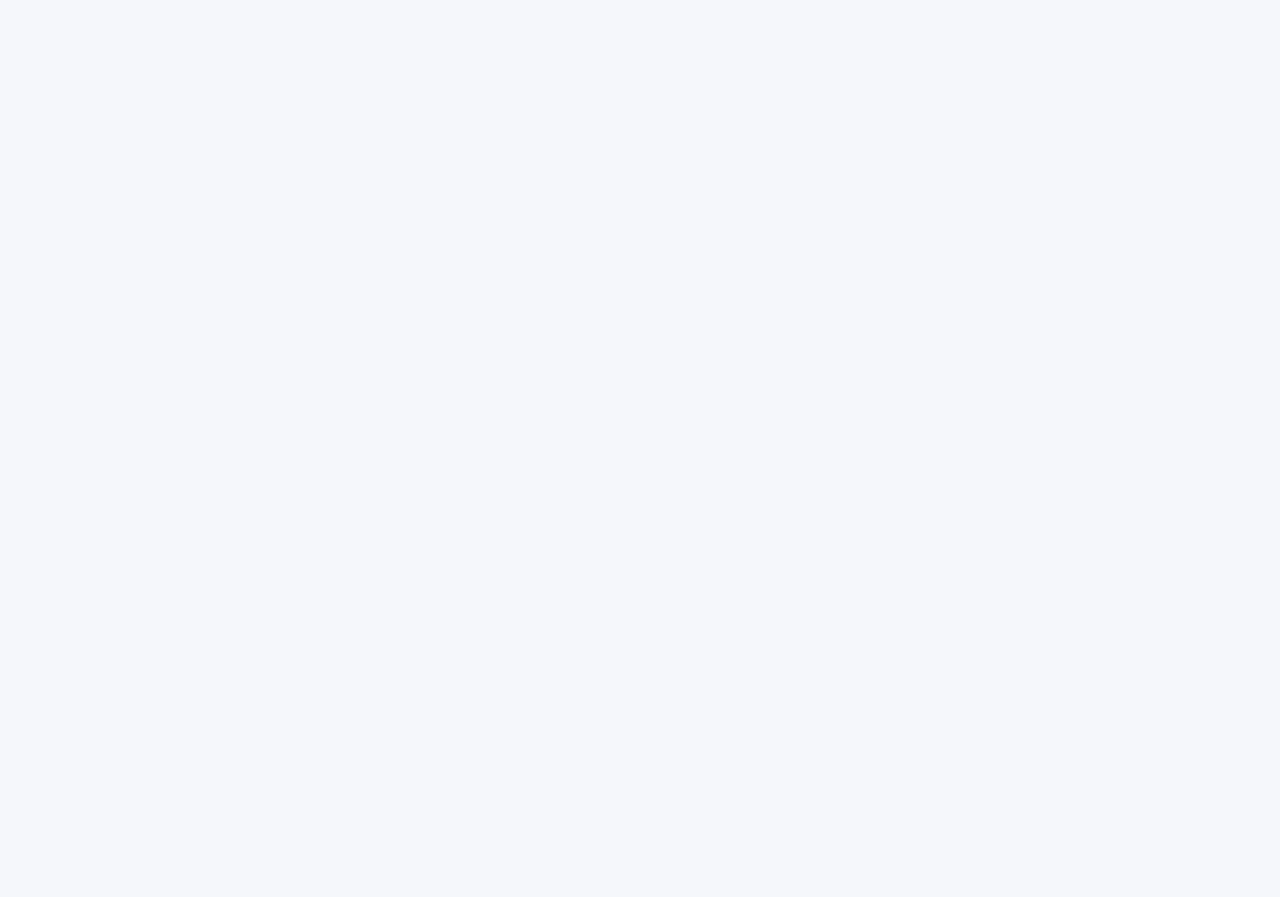
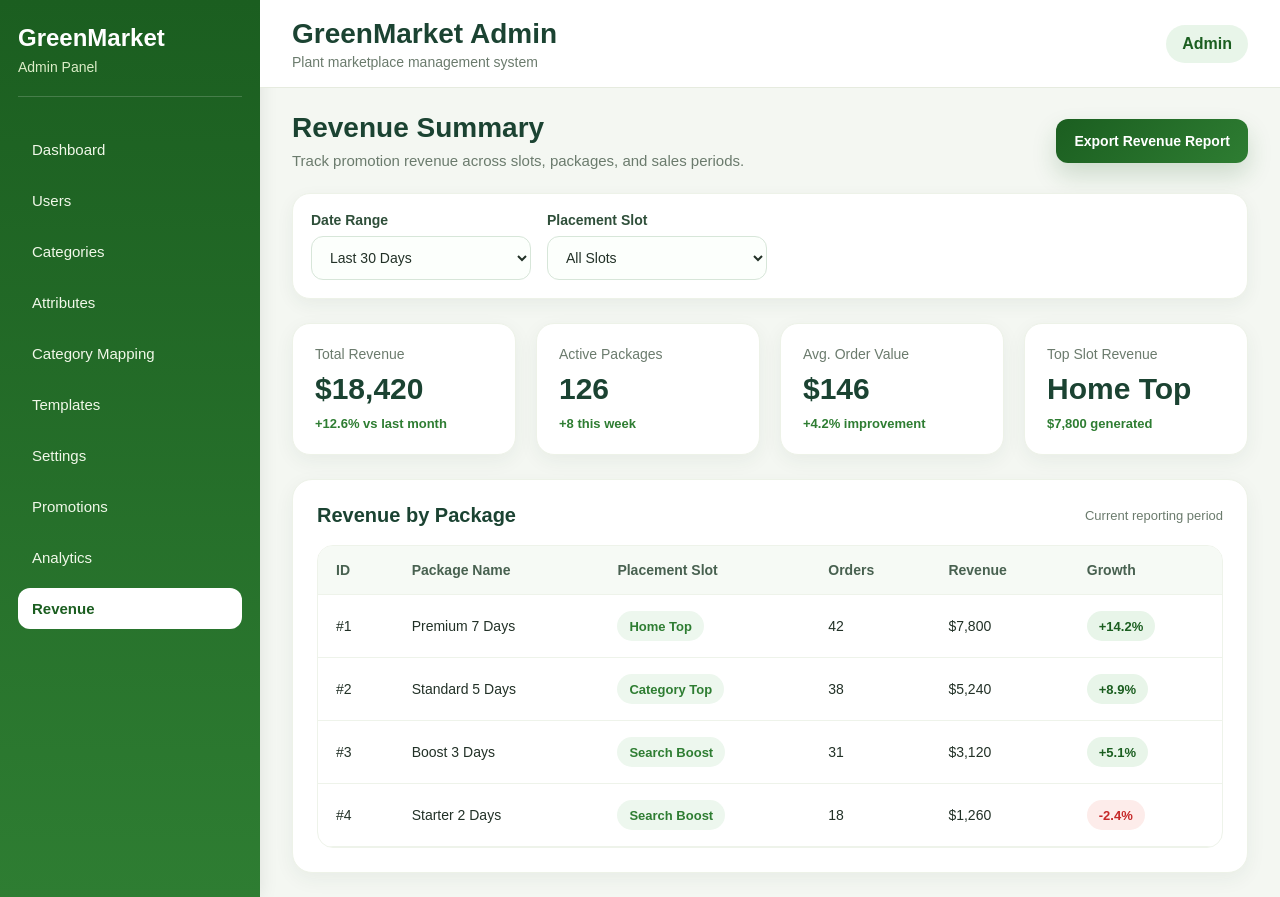
Before and after one commit to oopsntn/GreenMarket, a React (Vite) app in the folder admin-web/: page /revenue in a window 1280 px wide. Before the commit this address had no page. Before the commit the page ends 800 px from the top, so only its background shows below. Built offline with nearby package versions, Linux system fonts and the light colour scheme.

Commit message:
build revenue summary page ui

```diff
--- a/admin-web/src/layouts/AdminLayout.tsx
+++ b/admin-web/src/layouts/AdminLayout.tsx
@@ -11,6 +11,7 @@ const menuItems = [
   { label: "Settings", path: "/settings" },
   { label: "Promotions", path: "/promotions" },
   { label: "Analytics", path: "/analytics" },
+  { label: "Revenue", path: "/revenue" },
 ];
 
 function AdminLayout() {
--- /dev/null
+++ b/admin-web/src/pages/RevenuePage.css
@@ -0,0 +1,192 @@
+.revenue-page {
+  display: flex;
+  flex-direction: column;
+  gap: 24px;
+}
+
+.revenue-page__header {
+  display: flex;
+  align-items: center;
+  justify-content: space-between;
+  gap: 16px;
+}
+
+.revenue-page__header h2 {
+  font-size: 28px;
+  color: #1b4332;
+  margin-bottom: 8px;
+}
+
+.revenue-page__header p {
+  color: #6b7b6d;
+  font-size: 15px;
+}
+
+.revenue-page__export-btn {
+  height: 44px;
+  padding: 0 18px;
+  border: none;
+  border-radius: 12px;
+  background: linear-gradient(135deg, #1b5e20 0%, #2e7d32 100%);
+  color: #ffffff;
+  font-size: 14px;
+  font-weight: 700;
+  cursor: pointer;
+  box-shadow: 0 12px 24px rgba(27, 94, 32, 0.18);
+}
+
+.revenue-filters {
+  display: flex;
+  gap: 16px;
+  background-color: #ffffff;
+  border: 1px solid #edf2e8;
+  border-radius: 18px;
+  padding: 18px;
+  box-shadow: 0 6px 18px rgba(27, 67, 50, 0.06);
+}
+
+.revenue-field {
+  display: flex;
+  flex-direction: column;
+  gap: 8px;
+  min-width: 220px;
+}
+
+.revenue-field label {
+  font-size: 14px;
+  font-weight: 600;
+  color: #2f4f3a;
+}
+
+.revenue-field select {
+  height: 44px;
+  border: 1px solid #d7e6d9;
+  border-radius: 12px;
+  padding: 0 14px;
+  font-size: 14px;
+  outline: none;
+  background-color: #fcfffc;
+  color: #223127;
+}
+
+.revenue-field select:focus {
+  border-color: #43a047;
+  box-shadow: 0 0 0 4px rgba(67, 160, 71, 0.12);
+}
+
+.revenue-cards {
+  display: grid;
+  grid-template-columns: repeat(4, 1fr);
+  gap: 20px;
+}
+
+.revenue-card {
+  background-color: #ffffff;
+  border: 1px solid #edf2e8;
+  border-radius: 18px;
+  padding: 22px;
+  box-shadow: 0 6px 20px rgba(27, 67, 50, 0.06);
+}
+
+.revenue-card span {
+  display: block;
+  color: #6b7b6d;
+  font-size: 14px;
+  margin-bottom: 10px;
+}
+
+.revenue-card strong {
+  display: block;
+  font-size: 30px;
+  color: #1b4332;
+  margin-bottom: 8px;
+}
+
+.revenue-card small {
+  color: #2e7d32;
+  font-size: 13px;
+  font-weight: 600;
+}
+
+.revenue-panel {
+  background-color: #ffffff;
+  border: 1px solid #edf2e8;
+  border-radius: 20px;
+  padding: 24px;
+  box-shadow: 0 6px 20px rgba(27, 67, 50, 0.06);
+}
+
+.revenue-panel__header {
+  display: flex;
+  align-items: center;
+  justify-content: space-between;
+  margin-bottom: 18px;
+}
+
+.revenue-panel__header h3 {
+  font-size: 20px;
+  color: #1b4332;
+}
+
+.revenue-panel__header span {
+  font-size: 13px;
+  color: #6b7b6d;
+}
+
+.revenue-table-wrapper {
+  overflow: hidden;
+  border-radius: 16px;
+  border: 1px solid #eef3ea;
+}
+
+.revenue-table {
+  width: 100%;
+  border-collapse: collapse;
+}
+
+.revenue-table thead {
+  background-color: #f6faf5;
+}
+
+.revenue-table th,
+.revenue-table td {
+  text-align: left;
+  padding: 16px 18px;
+  border-bottom: 1px solid #eef3ea;
+  font-size: 14px;
+}
+
+.revenue-table th {
+  color: #486150;
+  font-weight: 700;
+}
+
+.revenue-table td {
+  color: #223127;
+}
+
+.revenue-badge {
+  display: inline-flex;
+  align-items: center;
+  justify-content: center;
+  min-height: 30px;
+  padding: 4px 12px;
+  border-radius: 999px;
+  font-size: 13px;
+  font-weight: 700;
+}
+
+.revenue-badge--slot {
+  background-color: #edf7ee;
+  color: #2e7d32;
+}
+
+.revenue-badge--positive {
+  background-color: #e8f5e9;
+  color: #1b5e20;
+}
+
+.revenue-badge--negative {
+  background-color: #fdecea;
+  color: #c62828;
+}
--- /dev/null
+++ b/admin-web/src/pages/RevenuePage.tsx
@@ -0,0 +1,145 @@
+import "./RevenuePage.css";
+
+const revenueCards = [
+  { title: "Total Revenue", value: "$18,420", note: "+12.6% vs last month" },
+  { title: "Active Packages", value: "126", note: "+8 this week" },
+  { title: "Avg. Order Value", value: "$146", note: "+4.2% improvement" },
+  { title: "Top Slot Revenue", value: "Home Top", note: "$7,800 generated" },
+];
+
+const revenueRows = [
+  {
+    id: 1,
+    packageName: "Premium 7 Days",
+    slot: "Home Top",
+    orders: 42,
+    revenue: "$7,800",
+    growth: "+14.2%",
+  },
+  {
+    id: 2,
+    packageName: "Standard 5 Days",
+    slot: "Category Top",
+    orders: 38,
+    revenue: "$5,240",
+    growth: "+8.9%",
+  },
+  {
+    id: 3,
+    packageName: "Boost 3 Days",
+    slot: "Search Boost",
+    orders: 31,
+    revenue: "$3,120",
+    growth: "+5.1%",
+  },
+  {
+    id: 4,
+    packageName: "Starter 2 Days",
+    slot: "Search Boost",
+    orders: 18,
+    revenue: "$1,260",
+    growth: "-2.4%",
+  },
+];
+
+function RevenuePage() {
+  return (
+    <div className="revenue-page">
+      <div className="revenue-page__header">
+        <div>
+          <h2>Revenue Summary</h2>
+          <p>
+            Track promotion revenue across slots, packages, and sales periods.
+          </p>
+        </div>
+
+        <button className="revenue-page__export-btn" type="button">
+          Export Revenue Report
+        </button>
+      </div>
+
+      <div className="revenue-filters">
+        <div className="revenue-field">
+          <label htmlFor="date-range">Date Range</label>
+          <select id="date-range" defaultValue="Last 30 Days">
+            <option>Last 7 Days</option>
+            <option>Last 30 Days</option>
+            <option>Last 90 Days</option>
+            <option>This Year</option>
+          </select>
+        </div>
+
+        <div className="revenue-field">
+          <label htmlFor="slot-filter">Placement Slot</label>
+          <select id="slot-filter" defaultValue="All Slots">
+            <option>All Slots</option>
+            <option>Home Top</option>
+            <option>Category Top</option>
+            <option>Search Boost</option>
+          </select>
+        </div>
+      </div>
+
+      <div className="revenue-cards">
+        {revenueCards.map((card) => (
+          <div key={card.title} className="revenue-card">
+            <span>{card.title}</span>
+            <strong>{card.value}</strong>
+            <small>{card.note}</small>
+          </div>
+        ))}
+      </div>
+
+      <section className="revenue-panel">
+        <div className="revenue-panel__header">
+          <h3>Revenue by Package</h3>
+          <span>Current reporting period</span>
+        </div>
+
+        <div className="revenue-table-wrapper">
+          <table className="revenue-table">
+            <thead>
+              <tr>
+                <th>ID</th>
+                <th>Package Name</th>
+                <th>Placement Slot</th>
+                <th>Orders</th>
+                <th>Revenue</th>
+                <th>Growth</th>
+              </tr>
+            </thead>
+
+            <tbody>
+              {revenueRows.map((row) => (
+                <tr key={row.id}>
+                  <td>#{row.id}</td>
+                  <td>{row.packageName}</td>
+                  <td>
+                    <span className="revenue-badge revenue-badge--slot">
+                      {row.slot}
+                    </span>
+                  </td>
+                  <td>{row.orders}</td>
+                  <td>{row.revenue}</td>
+                  <td>
+                    <span
+                      className={
+                        row.growth.startsWith("-")
+                          ? "revenue-badge revenue-badge--negative"
+                          : "revenue-badge revenue-badge--positive"
+                      }
+                    >
+                      {row.growth}
+                    </span>
+                  </td>
+                </tr>
+              ))}
+            </tbody>
+          </table>
+        </div>
+      </section>
+    </div>
+  );
+}
+
+export default RevenuePage;
--- a/admin-web/src/routes/AppRoutes.tsx
+++ b/admin-web/src/routes/AppRoutes.tsx
@@ -7,6 +7,7 @@ import CategoryAttributeMappingPage from "../pages/CategoryAttributeMappingPage"
 import DashboardPage from "../pages/DashboardPage";
 import LoginPage from "../pages/LoginPage";
 import PromotionsPage from "../pages/PromotionsPage";
+import RevenuePage from "../pages/RevenuePage";
 import SettingsPage from "../pages/SettingsPage";
 import TemplatesPage from "../pages/TemplatesPage";
 import UsersPage from "../pages/UsersPage";
@@ -31,6 +32,7 @@ function AppRoutes() {
           <Route path="settings" element={<SettingsPage />} />
           <Route path="promotions" element={<PromotionsPage />} />
           <Route path="analytics" element={<AnalyticsPage />} />
+          <Route path="revenue" element={<RevenuePage />} />
         </Route>
       </Routes>
     </BrowserRouter>
```
